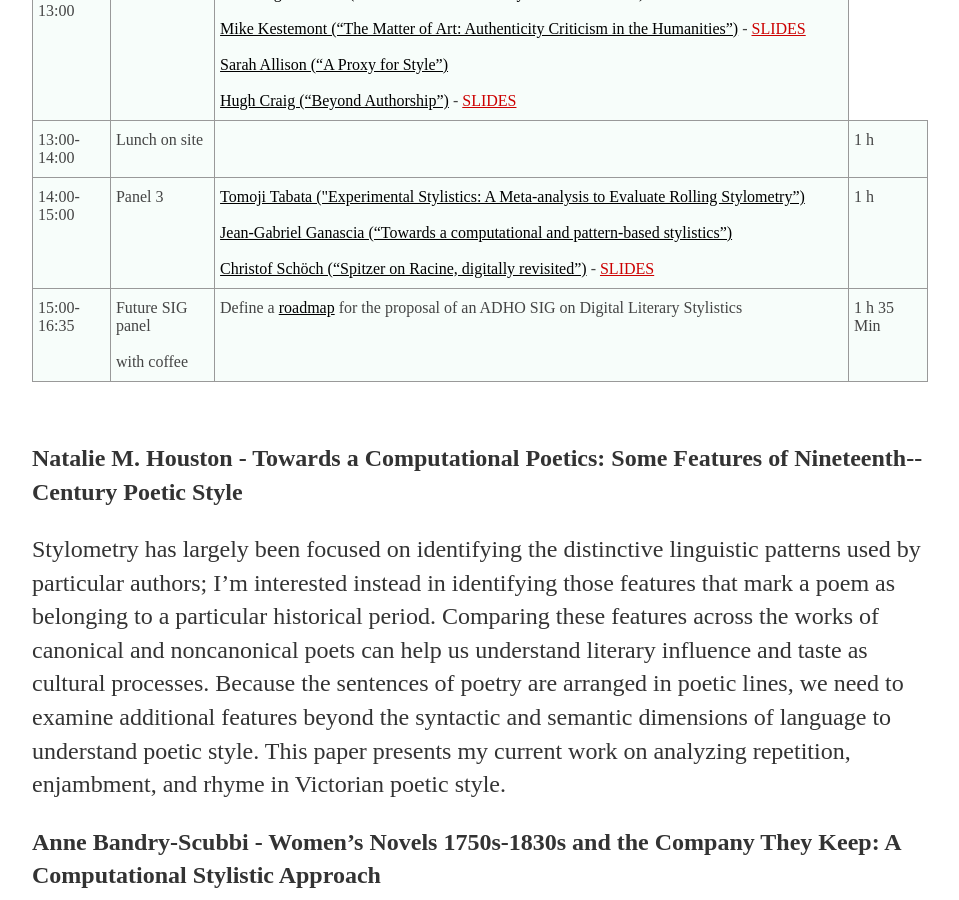
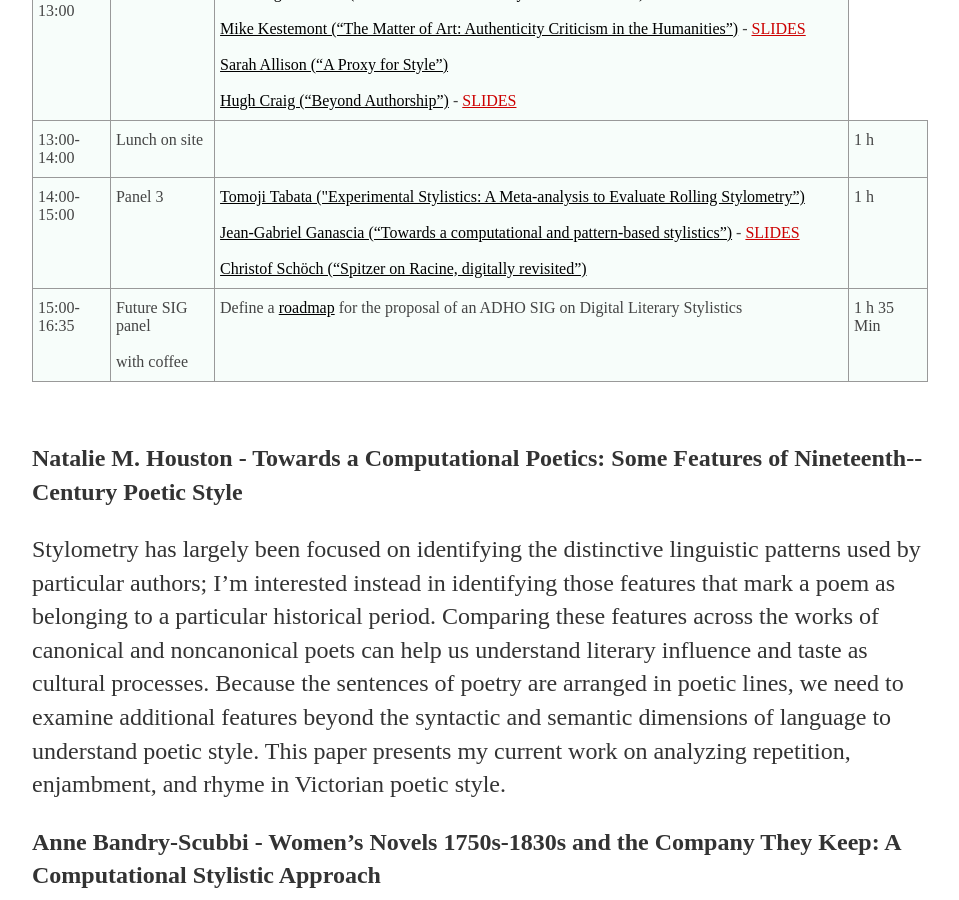
Before and after one commit to DigitalLiteraryStylistic/-DigitalLiteraryStylistic.github.io, a Jekyll site: the page built from program.html, in a window 1280 px wide and 900 px high, scrolled down 895 px. Shown: the whole window, without its empty margins (160-1119 px from the left). Built offline with Jekyll 4.4.1, drawn with Linux system fonts in a browser that asks for light colours.

Commit message:
Update program.html

```diff
--- a/program.html
+++ b/program.html
@@ -54,7 +54,7 @@ title: Digital Literary Stylistics Workshop - Co-located with DH2016
   <tr>
     <td class="tg-yw4l">14:00-15:00</td>
     <td class="tg-yw4l">Panel 3</td>
-    <td class="tg-yw4l"><a class="tg" href="#tabata">Tomoji Tabata ("Experimental Stylistics: A Meta-analysis to Evaluate Rolling Stylometry”)</a><br><br><a class="tg" href="#ganascia">Jean-Gabriel Ganascia (“Towards a computational and pattern-based stylistics”)</a><br><br><a class="tg" href="#schoch">Christof Schöch (“Spitzer on Racine, digitally revisited”)</a> - <a class="slides" href="slides/Ganascia.pdf" target="_blank">SLIDES</a></td>
+    <td class="tg-yw4l"><a class="tg" href="#tabata">Tomoji Tabata ("Experimental Stylistics: A Meta-analysis to Evaluate Rolling Stylometry”)</a><br><br><a class="tg" href="#ganascia">Jean-Gabriel Ganascia (“Towards a computational and pattern-based stylistics”)</a> - <a class="slides" href="slides/Ganascia.pdf" target="_blank">SLIDES</a><br><br><a class="tg" href="#schoch">Christof Schöch (“Spitzer on Racine, digitally revisited”)</a></td>
     <td class="tg-yw4l">1 h</td>
   </tr>
   <tr>
```
